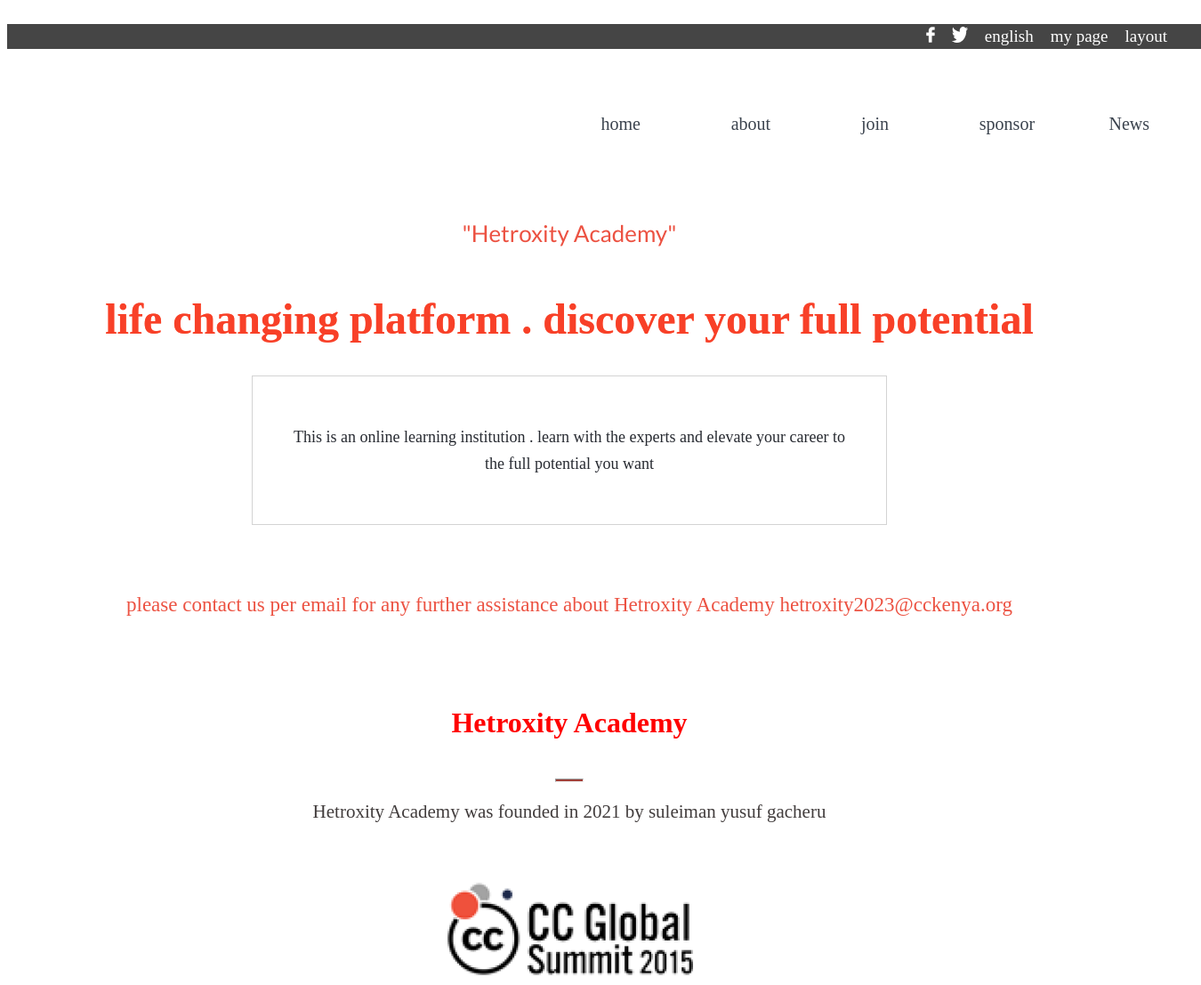
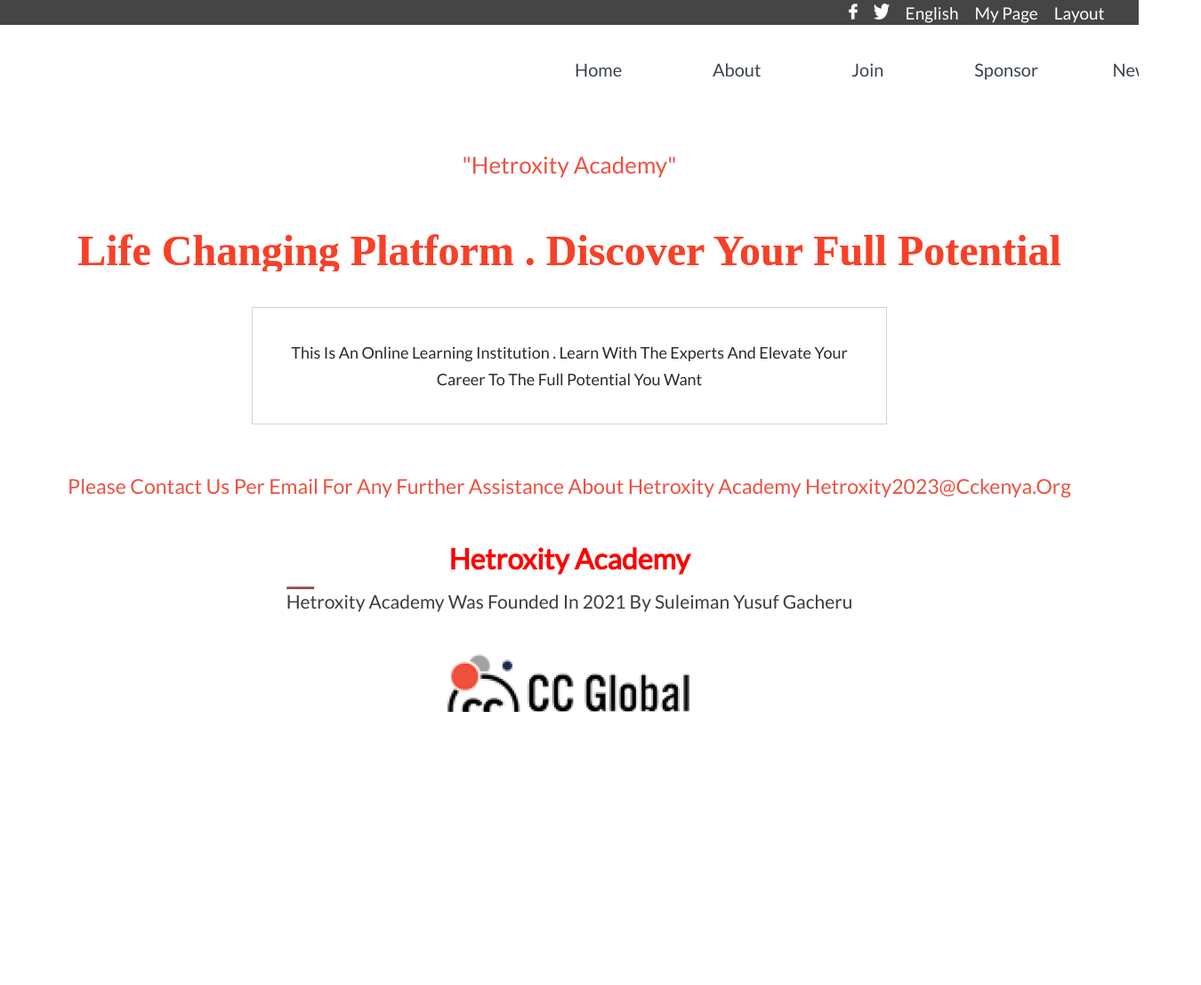
Before and after one commit to hetrox8/CC-Global-Summit-Hetroxity-Academy, a website: page about.html in a window 1280 px wide. Shown: the top 1107 px of the page at 89% size, 1350 px wide, since content can reach past the window. After the commit the page ends 800 px from the top, so only its background shows below. Drawn offline with Linux system fonts and the light colour scheme.

Commit message:
make changes

```diff
--- a/about.css
+++ b/about.css
@@ -1,3 +1,28 @@
+* {
+  font-family: 'Lato', sans-serif;
+  margin: 0;
+  list-style-type: none;
+  overflow: hidden;
+  text-decoration: none;
+}
+
+body {
+  text-transform: capitalize;
+  background-color: e5e5e5;
+  width: 100%;
+  overflow: scroll;
+  height: 100vh;
+}
+
+html {
+  scroll-behavior: smooth;
+}
+
+nav {
+  display: flex;
+  justify-content: center;
+  align-items: center;
+}
 .about-page {
   display: flex;
   flex-direction: column;
```
